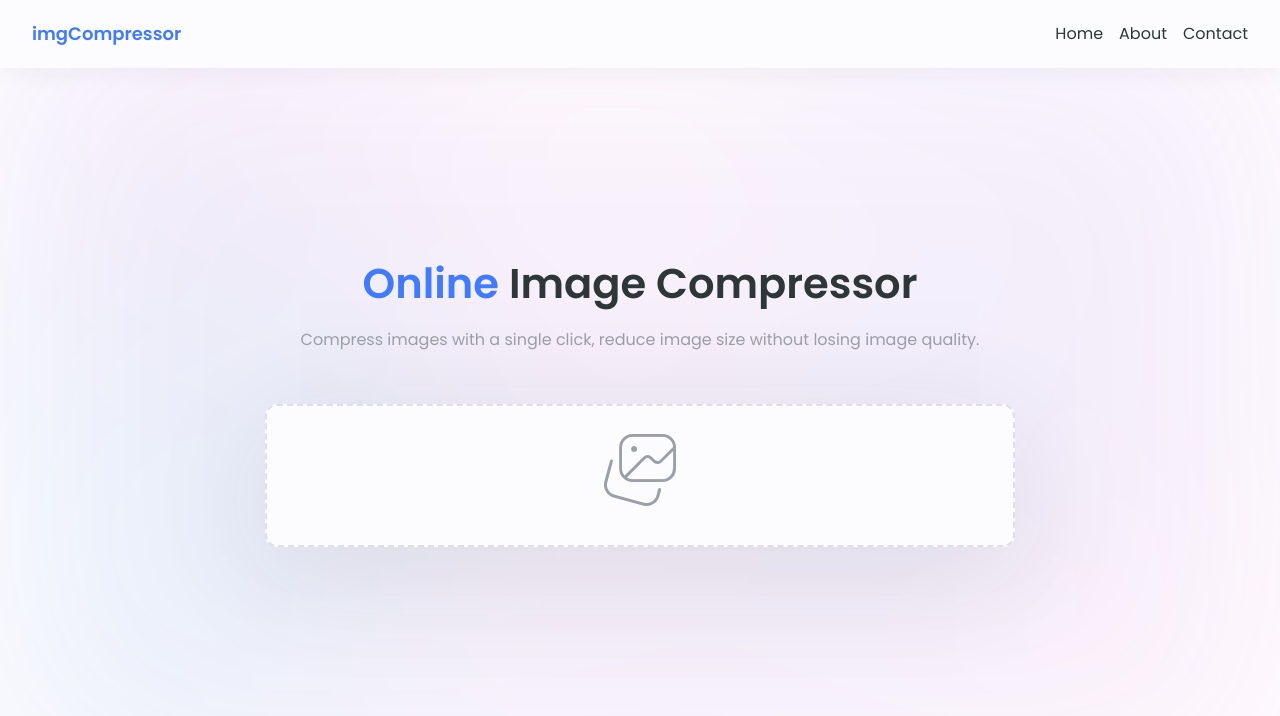
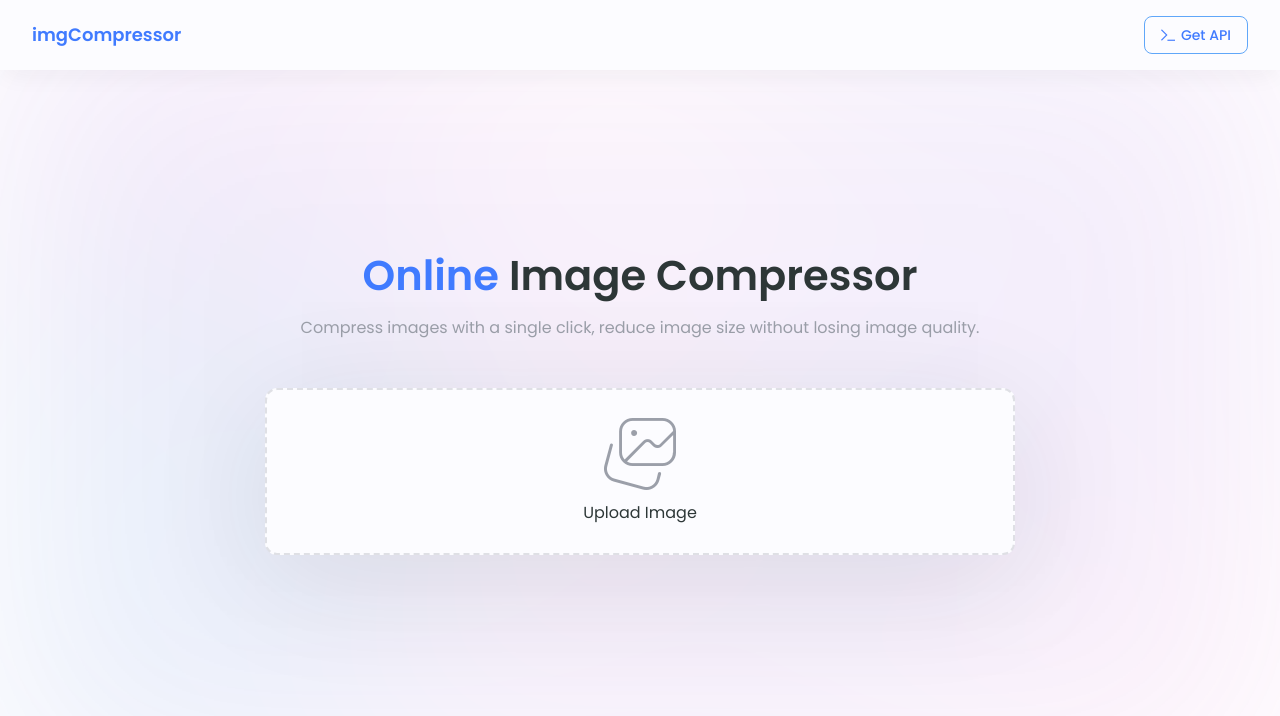
Before and after one commit to akshayraj-1/img-compressor, a React (Vite) app in the folder frontend/: page / in a window 1280 px wide. Shown: the top 716 px of the page. Built offline with nearby package versions, Linux system fonts and the light colour scheme.

Commit message:
Auto Update

```diff
--- a/frontend/src/components/UI/Button.jsx
+++ b/frontend/src/components/UI/Button.jsx
@@ -1,5 +1,14 @@
-function Button({ type = "primary",  }) {
+import cn from "../../utils/cn.util.js";
 
+function Button({ type = "primary", label = "Click Me", onClick = () => {} }) {
+    const style = {
+        background: cn(),
+        text: cn(),
+    };
+
+    return (
+        <button className={cn(style.text, style.background)}>{label}</button>
+    );
 }
 
 export default Button;
--- a/frontend/src/components/UI/Navbar.jsx
+++ b/frontend/src/components/UI/Navbar.jsx
@@ -2,14 +2,15 @@ import {Link, NavLink} from "react-router-dom";
 
 function Navbar() {
     return (
-        <nav className="absolute top-0 z-[5] flex justify-between items-center w-full px-5 sm:px-8 py-5 bg-secondary shadow-navBar">
-            <span className="text-base sm:text-lg text-accent font-semibold">
-                <Link to="/">imgCompressor</Link>
-            </span>
-            <div className="sm:flex justify-center items-center gap-4 hidden">
-                <NavLink to="/">Home</NavLink>
-                <NavLink to="/about">About</NavLink>
-                <NavLink to="/contact">Contact</NavLink>
+        <nav className="absolute top-0 z-[5] flex justify-between items-center w-full px-5 sm:px-8 py-4 bg-secondary shadow-navBar">
+            <Link className="text-base sm:text-lg text-accent font-semibold" to="/">imgCompressor</Link>
+            <div className="sm:flex justify-center items-center gap-7 hidden font-medium">
+                <NavLink
+                    className="flex items-center justify-center gap-1.5 text-sm text-accent px-4 py-2 border border-accentLight rounded-lg hover:bg-button hover:text-white transition"
+                    to="/about">
+                    <i className="fi fi-rs-terminal -mb-1"></i>
+                    Get API
+                </NavLink>
             </div>
         </nav>
     );
--- a/frontend/src/main.scss
+++ b/frontend/src/main.scss
@@ -1,5 +1,5 @@
 @import url('https://cdn-uicons.flaticon.com/2.5.1/uicons-thin-rounded/css/uicons-thin-rounded.css');
-
+@import url('https://cdn-uicons.flaticon.com/2.5.1/uicons-regular-straight/css/uicons-regular-straight.css');
 
 @tailwind base;
 @tailwind components;
--- a/frontend/src/pages/Home.jsx
+++ b/frontend/src/pages/Home.jsx
@@ -1,17 +1,18 @@
 import MainBackground from "../components/Backgrouds/MainBackground.jsx";
+import Button from "../components/UI/Button.jsx";
 
 
 function Home() {
 
     return (
         <MainBackground className="w-screen">
-            <div className="flex flex-col gap-3 justify-center items-center size-full px-5 sm:px-8">
+            <div className="flex flex-col gap-2 justify-center items-center size-full px-5 sm:px-8">
                 <h1 className="text-[2.6rem] font-semibold"><span className="text-accent">Online</span> Image Compressor</h1>
                 <p className="text-textSecondary text-sm sm:text-base sm:mx-6 sm:text-center">Compress images with a single click, reduce image size without losing image quality.</p>
                 <div
                     className="flex flex-col justify-center items-center bg-secondary rounded-xl shadow-mainCard px-8 py-7 mt-10 border-2 border-textSecondary/30 border-dashed w-full sm:w-[70vw] max-w-[750px]">
                     <i className="fi fi-tr-images text-textSecondary text-7xl"></i>
-
+                    <Button label="Upload Image" />
                 </div>
             </div>
         </MainBackground>
--- a/frontend/tailwind.config.js
+++ b/frontend/tailwind.config.js
@@ -19,6 +19,7 @@ export default {
             },
             backgroundImage: {
                 mainBg: `url("${ImageData.mainBg}")`,
+                button: `linear-gradient(125deg, #407BFF 0%, #60a7f9 100%)`
             },
             boxShadow: {
                 navBar: "0px 10px 25px -5px rgba(33, 35, 38, 0.05)",
```
